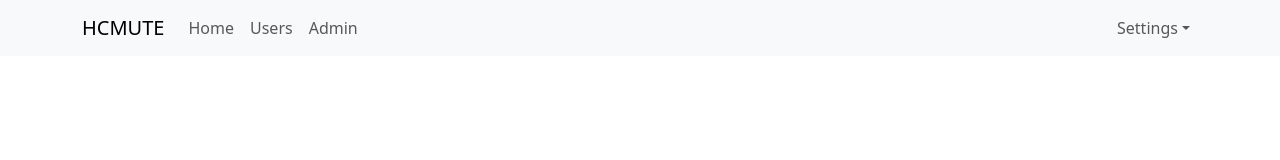
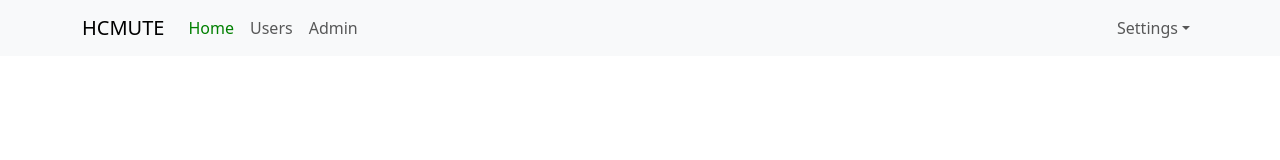
Before and after one commit to DylanPhuong/test-demo-react, a React (Create React App) app: page / in a window 1280 px wide. Shown: the top 160 px of the page. Built offline with nearby package versions, Linux system fonts and the light colour scheme.

Commit message:
video 50

```diff
--- a/src/App.scss
+++ b/src/App.scss
@@ -8,3 +8,20 @@
   -webkit-font-smoothing: antialiased;
   -moz-osx-font-smoothing: grayscale;
 }
+
+.app-container {
+  .header-container {
+    .navbar-nav{
+      .nav-link{
+        &.active {
+          color: green;
+        }
+      }
+    }
+
+
+    // .navbar-nav .nav-link.active {
+    //   color: blue;
+    // }
+  }
+}
--- a/src/components/Header/Header.js
+++ b/src/components/Header/Header.js
@@ -2,7 +2,7 @@
 import Nav from 'react-bootstrap/Nav';
 import Navbar from 'react-bootstrap/Navbar';
 import NavDropdown from 'react-bootstrap/NavDropdown';
-import { Link } from 'react-router-dom';
+import { NavLink } from 'react-router-dom';
 const Header = () => {
     return (
         <Navbar expand="lg" className="bg-body-tertiary">
@@ -11,9 +11,9 @@
                 <Navbar.Toggle aria-controls="basic-navbar-nav" />
                 <Navbar.Collapse id="basic-navbar-nav">
                     <Nav className="me-auto">
-                        <Link to='/' className='nav-link'>Home</Link>
-                        <Link to='/users' className='nav-link'>Users</Link>
-                        <Link to='/admins' className='nav-link'>Admin</Link>
+                        <NavLink to='/' className='nav-link'>Home</NavLink>
+                        <NavLink to='/users' className='nav-link'>Users</NavLink>
+                        <NavLink to='/admins' className='nav-link'>Admin</NavLink>
                         {/* <Nav.Link href="/">Home</Nav.Link>
                         <Nav.Link href="/users">User</Nav.Link>
                         <Nav.Link href="/admins">Admin</Nav.Link> */}
```
